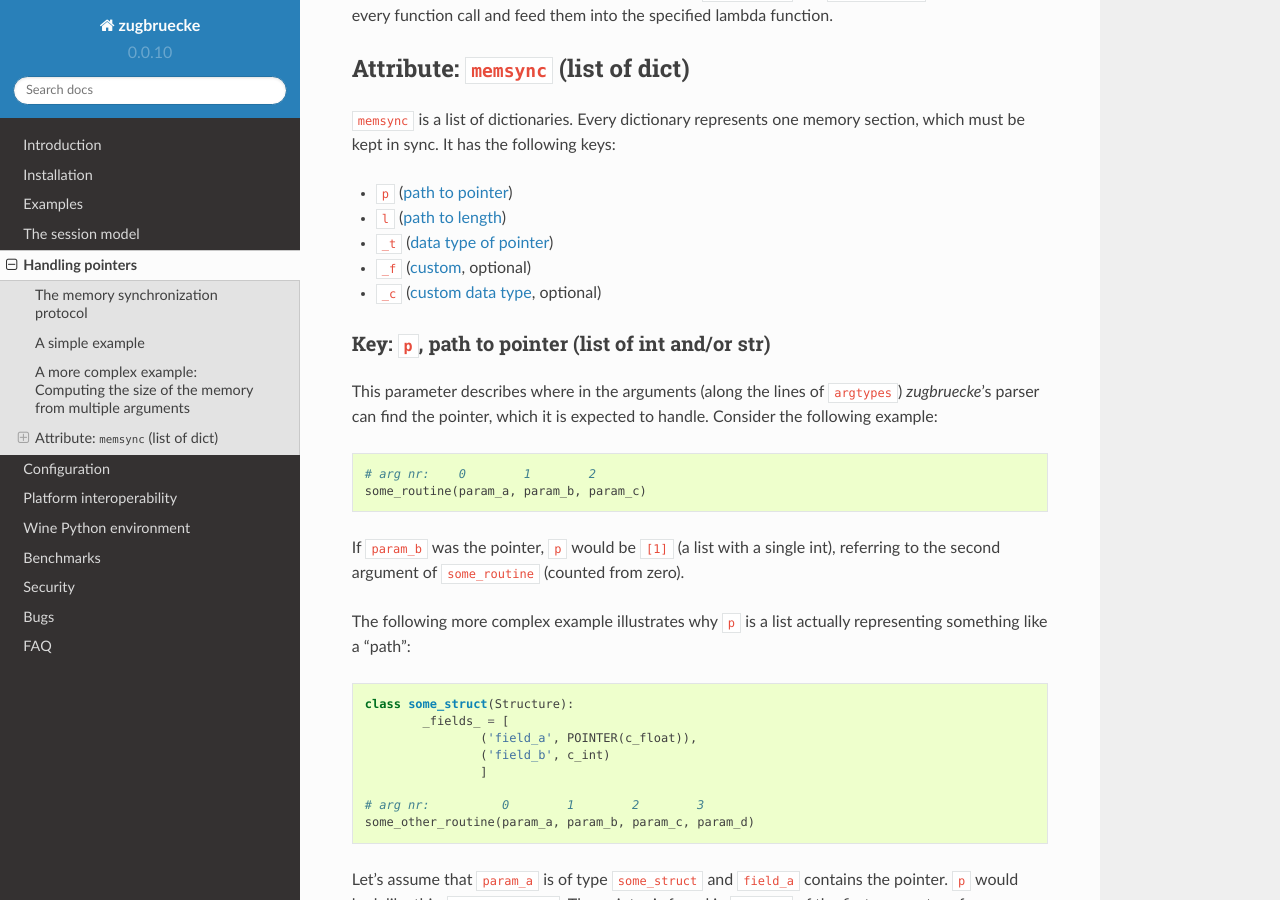
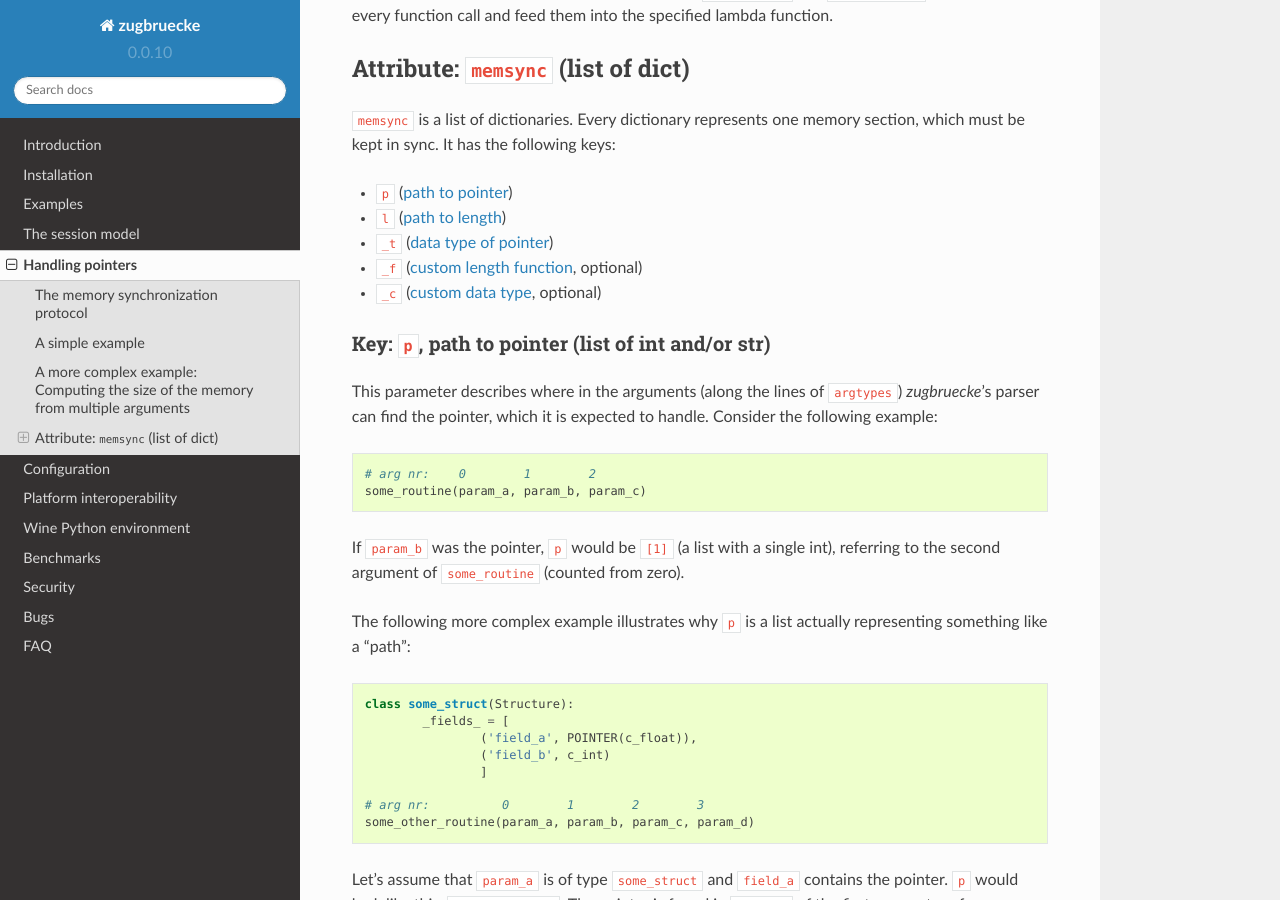
Before and after one commit to pleiszenburg/zugbruecke, a Sphinx documentation site: the page built from docs/memsync.rst, in a window 1280 px wide and 900 px high, scrolled down 3325 px. Built offline with Sphinx 7.4.7 and the Read the Docs theme 2.0.0, drawn with Linux system fonts in a browser that asks for light colours.

Commit message:
docu link fix

```diff
--- a/docs/memsync.rst
+++ b/docs/memsync.rst
@@ -195,7 +195,7 @@ section, which must be kept in sync. It has the following keys:
 * ``p`` (:ref:`path to pointer <pathpointer>`)
 * ``l`` (:ref:`path to length <pathlength>`)
 * ``_t`` (:ref:`data type of pointer <pointertype>`)
-* ``_f`` (:ref:`custom <length function>`, optional)
+* ``_f`` (:ref:`custom length function <length function>`, optional)
 * ``_c`` (:ref:`custom data type <customtype>`, optional)
 
 .. _pathpointer:
```
